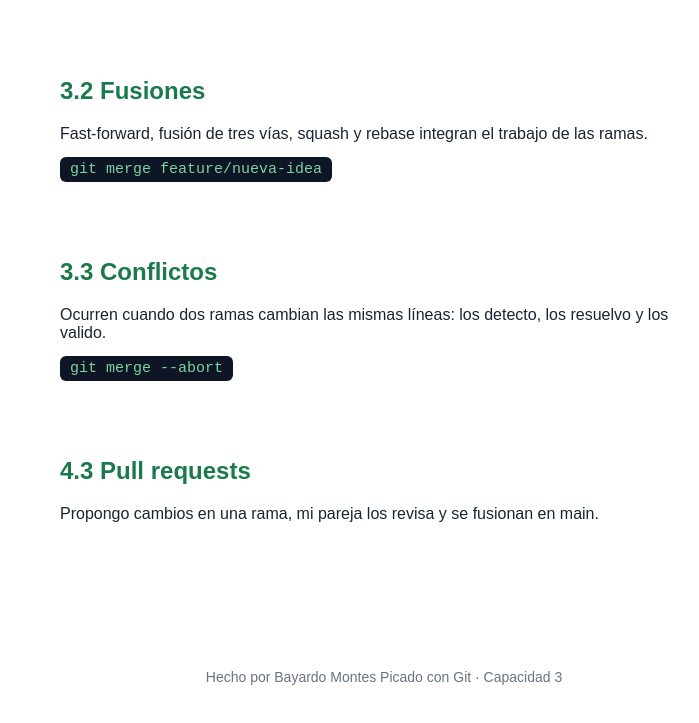
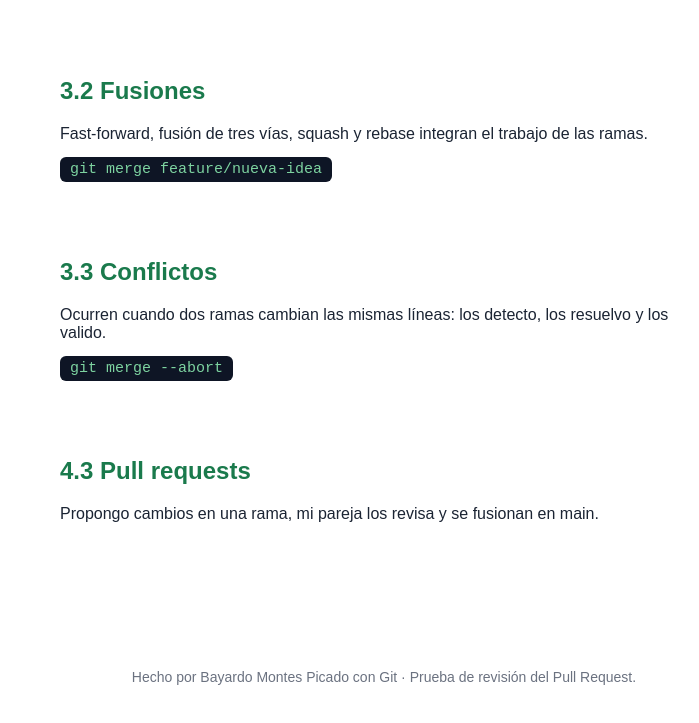
Before and after one commit to bayardomerlet-cmd/clase-4-practica-CI, a plain HTML site: page index.html in a window 1280 px wide. Shown: the part 1120-1843 px from the top of the page, without its empty margins (256-955 px from the left). Drawn offline with Linux system fonts and the light colour scheme.

Commit message:
Agrega cambio para revisión

```diff
--- a/index.html
+++ b/index.html
@@ -63,7 +63,7 @@ ramas.</p>
 </section>
 </main>
 <footer>
-    <p>Hecho por Bayardo Montes Picado con Git · Capacidad 3</p>
+    <p>Hecho por Bayardo Montes Picado con Git · Prueba de revisión del Pull Request.</p>
 </footer>
 </body>
 </html>
```
